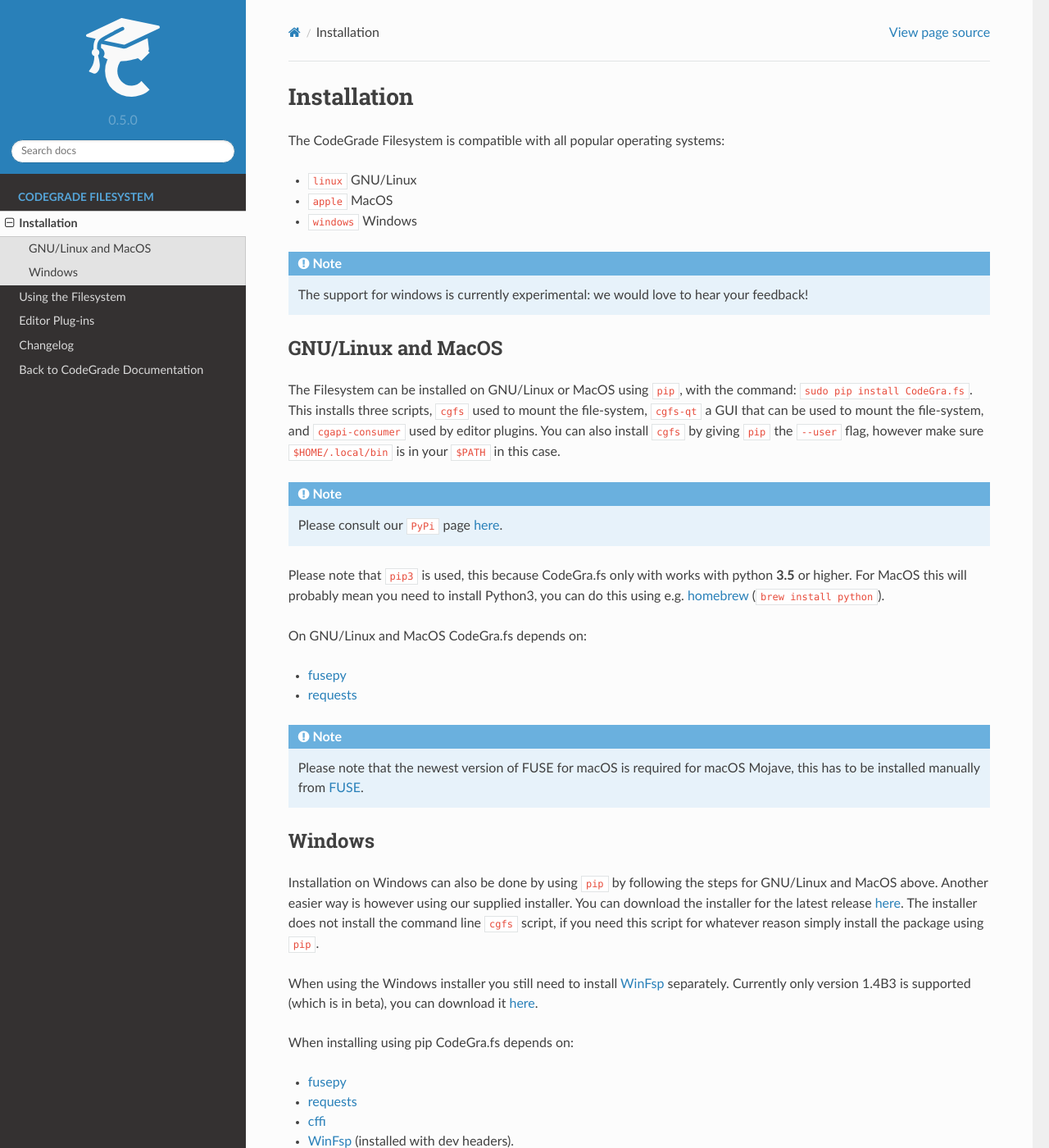
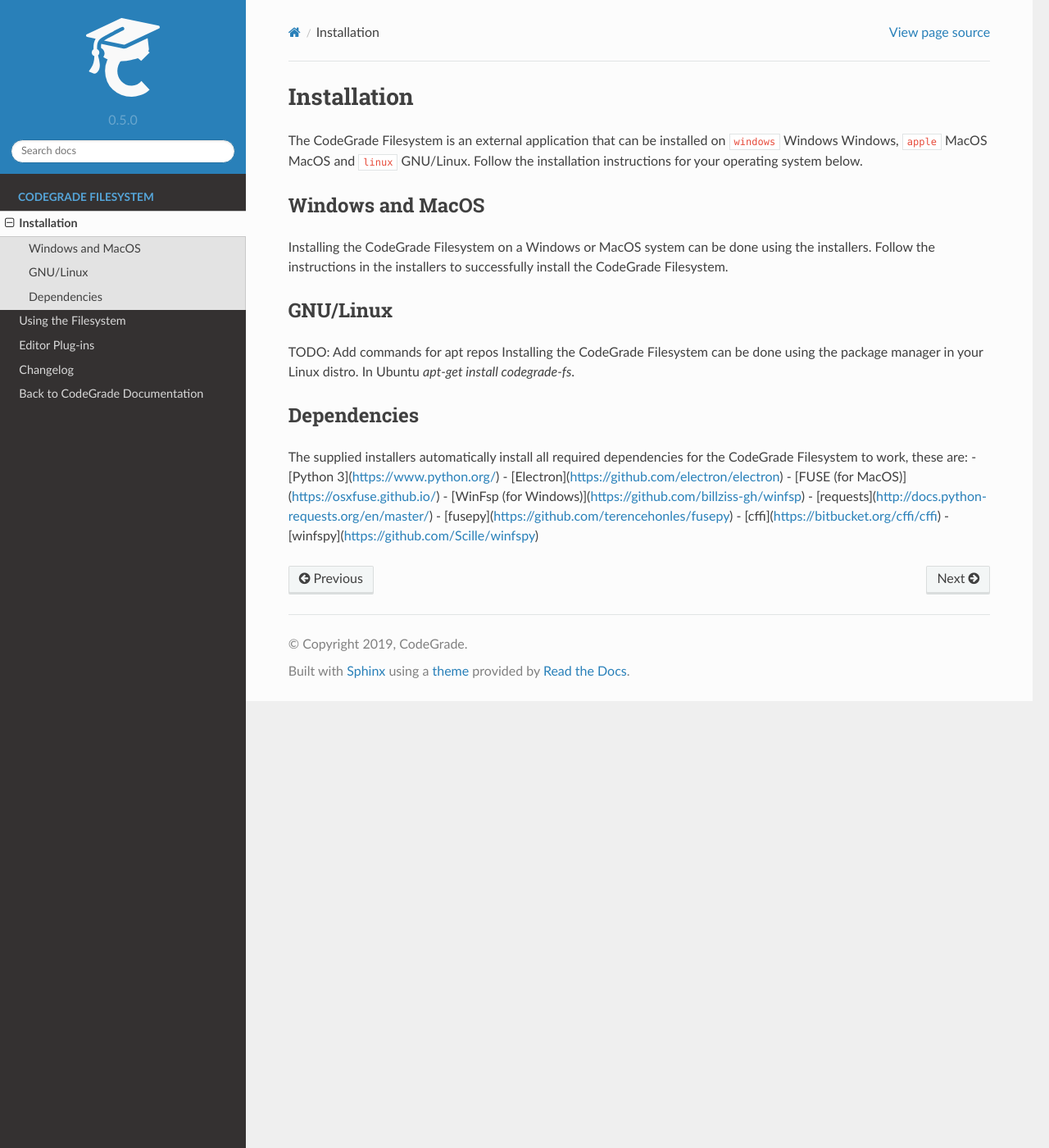
Before and after one commit to CodeGra-de/CodeGra.fs, a Sphinx documentation site: the page built from docs/install.rst, in a window 1280 px wide and 1400 px high. Shown: the whole window at 82% size. Built offline with Sphinx 7.4.7 and the Read the Docs theme 2.0.0, drawn with Linux system fonts in a browser that asks for light colours; cross-references to code outside the pages are shown as plain code.

Commit message:
Fix install, index and dependencies

```diff
--- a/docs/install.rst
+++ b/docs/install.rst
@@ -1,60 +1,30 @@
 Installation
 =============
-The CodeGrade Filesystem is compatible with all popular operating systems:
+The CodeGrade Filesystem is an external application that can be installed on
+:fa:`windows` Windows Windows, :fa:`apple` MacOS MacOS and :fa:`linux` GNU/Linux.
+Follow the installation instructions for your operating system below.
 
-* :fa:`linux` GNU/Linux
-* :fa:`apple` MacOS
-* :fa:`windows` Windows
+Windows and MacOS
+------------------
+Installing the CodeGrade Filesystem on a Windows or MacOS system can be done
+using the installers. Follow the instructions in the installers to successfully
+install the CodeGrade Filesystem.
 
-.. note:: The support for windows is currently experimental: we would love to hear your feedback!
+GNU/Linux
+----------
+TODO: Add commands for apt repos
+Installing the CodeGrade Filesystem can be done using the package manager in
+your Linux distro. In Ubuntu `apt-get install codegrade-fs`.
 
-GNU/Linux and MacOS
----------------------
-The Filesystem can be installed on GNU/Linux or MacOS using ``pip``, with the command:
-``sudo pip install CodeGra.fs``.
-This installs three scripts, ``cgfs`` used to mount the file-system,
-``cgfs-qt`` a GUI that can be used to mount the file-system, and ``cgapi-consumer``
-used by editor plugins. You can also install ``cgfs`` by giving ``pip`` the ``--user``
-flag, however make sure ``$HOME/.local/bin`` is in your ``$PATH`` in this case.
-
-.. note:: Please consult our ``PyPi`` page `here <https://pypi.org/project/CodeGra.fs/>`__.
-
-Please note that ``pip3`` is used, this because CodeGra.fs only with works with
-python **3.5** or higher. For MacOS this will probably mean you need to install
-Python3, you can do this using e.g. `homebrew <https://brew.sh/>`__
-(``brew install python``).
-
-On GNU/Linux and MacOS CodeGra.fs depends on:
-
-* `fusepy <https://github.com/terencehonles/fusepy>`__
-* `requests <http://docs.python-requests.org/en/master/>`__
-
-.. note:: Please note that the newest version of FUSE for macOS is required for macOS Mojave, this has to be installed manually from `FUSE <https://osxfuse.github.io/>`__.
-
-Windows
----------
-Installation on Windows can also be done by using ``pip`` by following the steps
-for GNU/Linux and MacOS above. Another easier way is however using our supplied
-installer. You can download the installer for the latest release
-`here <https://github.com/CodeGra-de/CodeGra.fs/releases>`__. The installer
-does not install the command line ``cgfs`` script, if you need this script for
-whatever reason simply install the package using ``pip``.
-
-When using the Windows installer you still need to install
-`WinFsp <https://github.com/billziss-gh/winfsp>`__ separately. Currently only
-version 1.4B3 is supported (which is in beta), you can download it
-`here <https://github.com/billziss-gh/winfsp/releases/tag/v1.4B3>`__.
-
-When installing using pip CodeGra.fs depends on:
-
--  `fusepy`_
--  `requests`_
--  `cffi`_
--  `WinFsp`_ (installed with dev headers).
--  `winfspy`_
-
-.. _fusepy: https://github.com/terencehonles/fusepy
-.. _requests: http://docs.python-requests.org/en/master/
-.. _cffi: https://bitbucket.org/cffi/cffi
-.. _WinFsp: https://github.com/billziss-gh/winfsp
-.. _winfspy: https://github.com/Scille/winfspy
+Dependencies
+--------------
+The supplied installers automatically install all required dependencies for the
+CodeGrade Filesystem to work, these are:
+- [Python 3](https://www.python.org/)
+- [Electron](https://github.com/electron/electron)
+- [FUSE (for MacOS)](https://osxfuse.github.io/)
+- [WinFsp (for Windows)](https://github.com/billziss-gh/winfsp)
+- [requests](http://docs.python-requests.org/en/master/)
+- [fusepy](https://github.com/terencehonles/fusepy)
+- [cffi](https://bitbucket.org/cffi/cffi)
+- [winfspy](https://github.com/Scille/winfspy)
```
Also changed, not shown: README.md (+12 -11 lines), docs/index.rst (+9 -6 lines).
